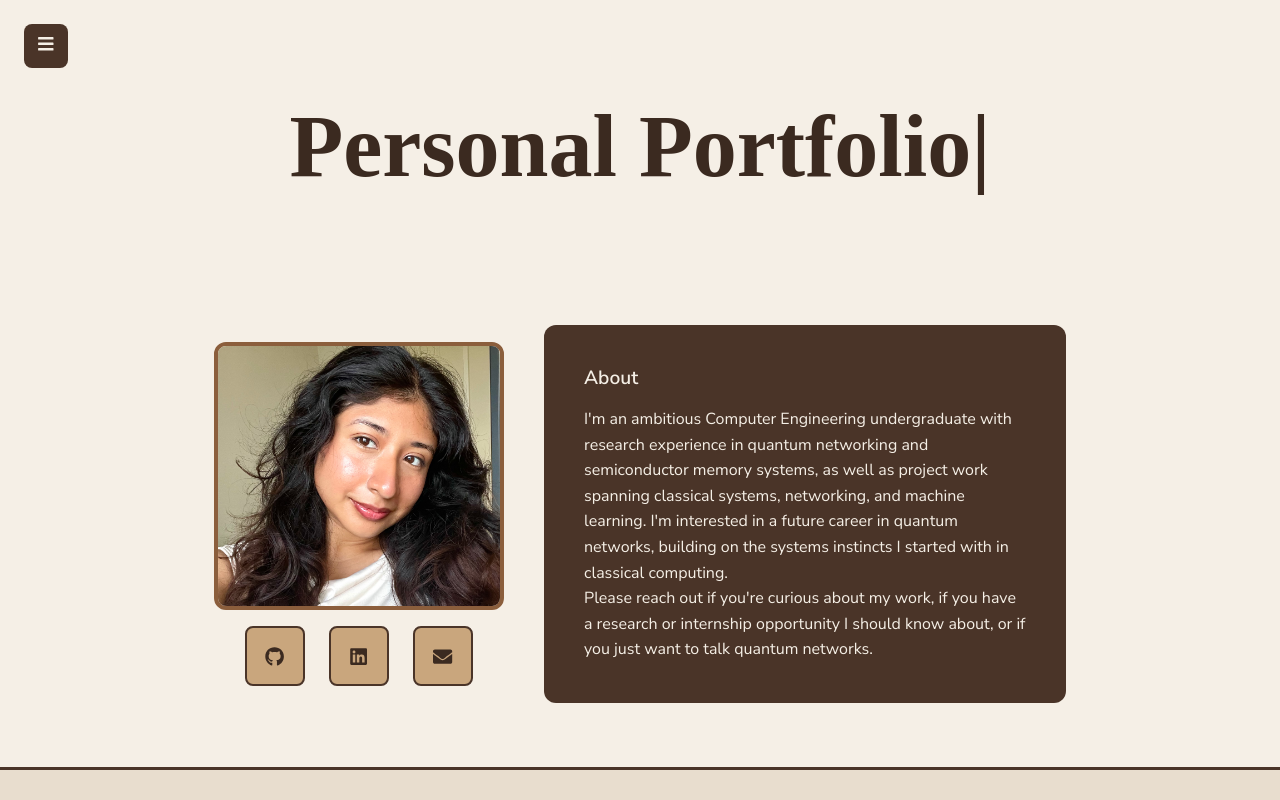
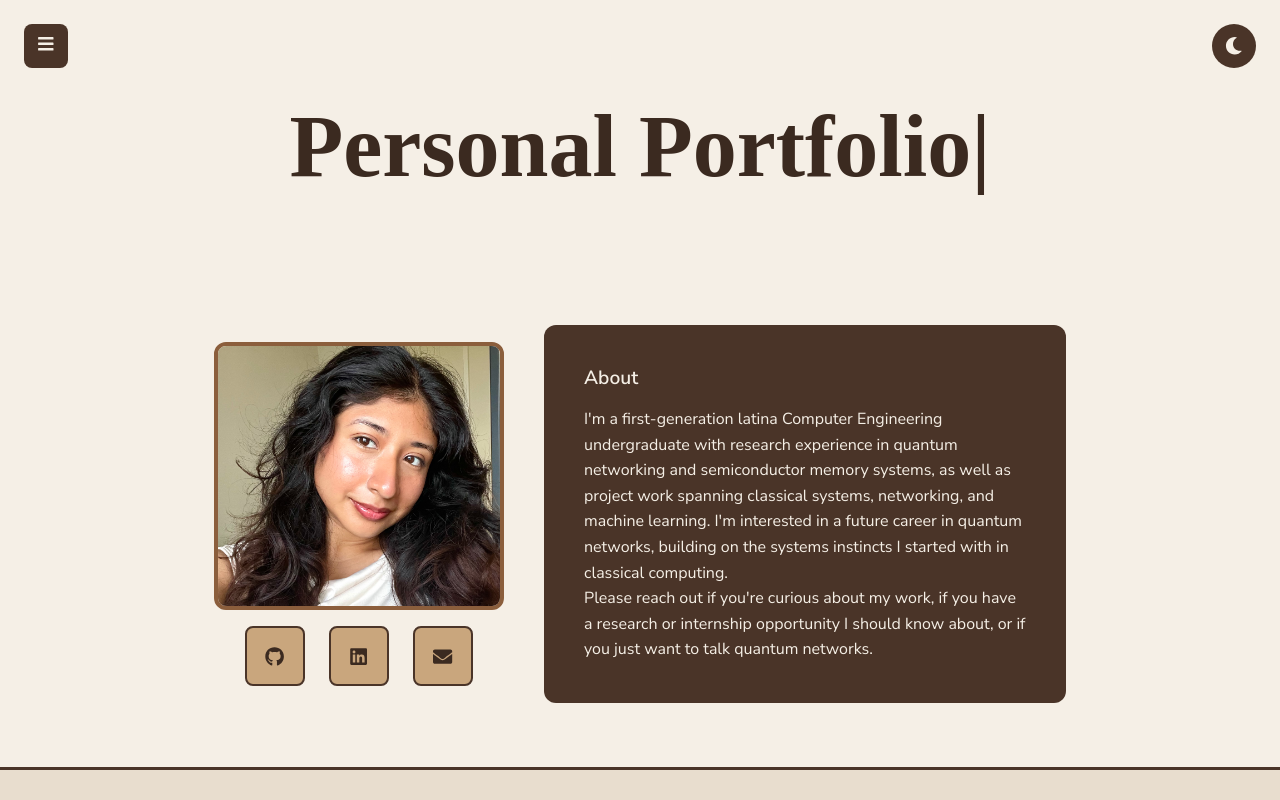
Before and after one commit to yanilettemontano/personal-website, a React (Vite) app: page / in a window 1280 px wide. Shown: the top 800 px of the page. Built offline with nearby package versions, Linux system fonts and the light colour scheme; a web font is replaced by a local one.

Commit message:
UPDATE: about me section. ADD: arrows for toggling carousel images and dark mode feature. TODO: Add more content to each section and research what other features to add to website

```diff
--- a/src/App.css
+++ b/src/App.css
@@ -342,3 +342,35 @@ section p{
 .sidebar-toc a:hover{
   color: var(--color-accent-mid);
 }
+
+.project-carousel .swiper-button-next,
+.project-carousel .swiper-button-prev{
+  color: var(--color-accent-dark);
+}
+
+.project-carousel .swiper-button-next:after,
+.project-carousel .swiper-button-prev:after{
+  font-size: 1.2rem;
+}
+
+.theme-toggle{
+  position: fixed;
+  top: 1.5rem;
+  right: 1.5rem;
+  z-index: 100;
+  width: 44px;
+  height: 44px;
+  border-radius: 50%;
+  background-color: var(--color-accent-dark);
+  color: var(--color-bg);
+  border: none;
+  font-size: 1.1rem;
+  cursor: pointer;
+  display: flex;
+  align-items: center;
+  justify-content: center;
+}
+
+body{
+  transition: background-color 0.3s ease, color 0.3s ease;
+}
--- a/src/App.jsx
+++ b/src/App.jsx
@@ -1,8 +1,11 @@
 import './App.css'
 import { FaGithub, FaLinkedin, FaEnvelope, FaBars } from 'react-icons/fa'
-import { useState, useEffect, use } from 'react'
+import { useState, useEffect} from 'react'
 import { Swiper, SwiperSlide } from 'swiper/react'
+import { Navigation } from 'swiper/modules'
+import { FaSun, FaMoon } from 'react-icons/fa'
 import 'swiper/css'
+import 'swiper/css/navigation'
 
 function useTypewriter(text, speed = 60){
   const [displayed, setDisplayed] = useState('')
@@ -41,9 +44,32 @@ const fadeUp ={
 function App() {
   const typedTitle = useTypewriter('Personal Portfolio', 70)
   const [tocOpen, setTocOpen] = useState(false)
+  const [theme, setTheme] = useState('light')
+
+  useEffect(() => {
+    document.documentElement.setAttribute('data-theme', theme)
+  }, [theme])
+
+  const toggleTheme = () => {
+    setTheme(theme === 'light' ? 'dark' : 'light')
+  }
+
+  useEffect(() => {
+    const saved = localStorage.getItem('theme')
+    if (saved) setTheme(saved)
+  }, [])
+
+  useEffect(() => {
+    document.documentElement.setAttribute('data-theme', theme)
+    localStorage.setItem('theme', theme)
+  }, [theme])
 
   return (
     <div>
+      <button className="theme-toggle" onClick={toggleTheme} aria-label="Toggle dark mode">
+        {theme === 'light' ? <FaMoon /> : <FaSun />}
+      </button>
+
       <button className="toc-toggle" onClick={() => setTocOpen(!tocOpen)} aria-label="Toggle Table of Contents">
         <FaBars />
       </button>
@@ -83,7 +109,7 @@ function App() {
           <div className="about-text">
             <h2>About</h2>
             <p>
-              I'm an ambitious Computer Engineering undergraduate with research experience in quantum networking
+              I'm a first-generation latina Computer Engineering undergraduate with research experience in quantum networking
               and semiconductor memory systems, as well as project work spanning classical systems, networking,
               and machine learning. I'm interested in a future career in quantum networks, building on the systems instincts I
               started with in classical computing.
@@ -194,7 +220,12 @@ function App() {
               swapping. Findings are being prepared for IEEE conference submission.
             </p>
 
-            <Swiper spaceBetween={20} slidesPerView={1} className="project-carousel">
+            <Swiper
+            modules={[Navigation]}
+            navigation
+            spaceBetween={20}
+            slidesPerView={1}
+            className="project-carousel">
             <SwiperSlide>
               <img src="/src/assets/CQN-Poster-Session.png" alt="CQN Poster Session" />
             </SwiperSlide>
--- a/src/index.css
+++ b/src/index.css
@@ -14,6 +14,17 @@
   --font-heading: 'Comfortaa', sans-serif;
   --font-body: 'Nunito Sans', sans-serif;
   --font-script: 'Cherry Bomb One', cursive;
+}
+
+[data-theme ='dark']{
+  --color-bg: #1e1512;
+  --color-panel: #2b1f1a;
+  --color-accent-dark: #d9c3a8;
+  --color-accent-mid: #c9a67d;
+  --color-button: #4a3428;
+  --color-button-border: #d9c3a8;
+  --color-text-dark: #f0e6d8;
+  --color-text-light: #1e1512;
 }
 
 *{
```
